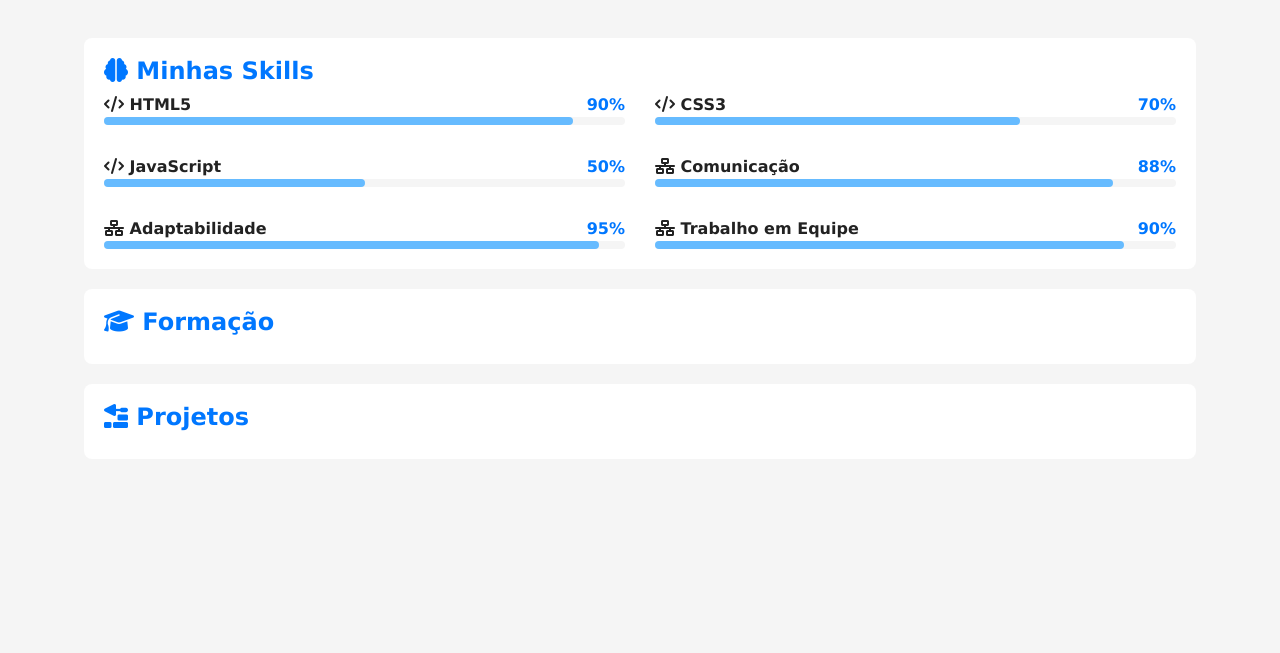
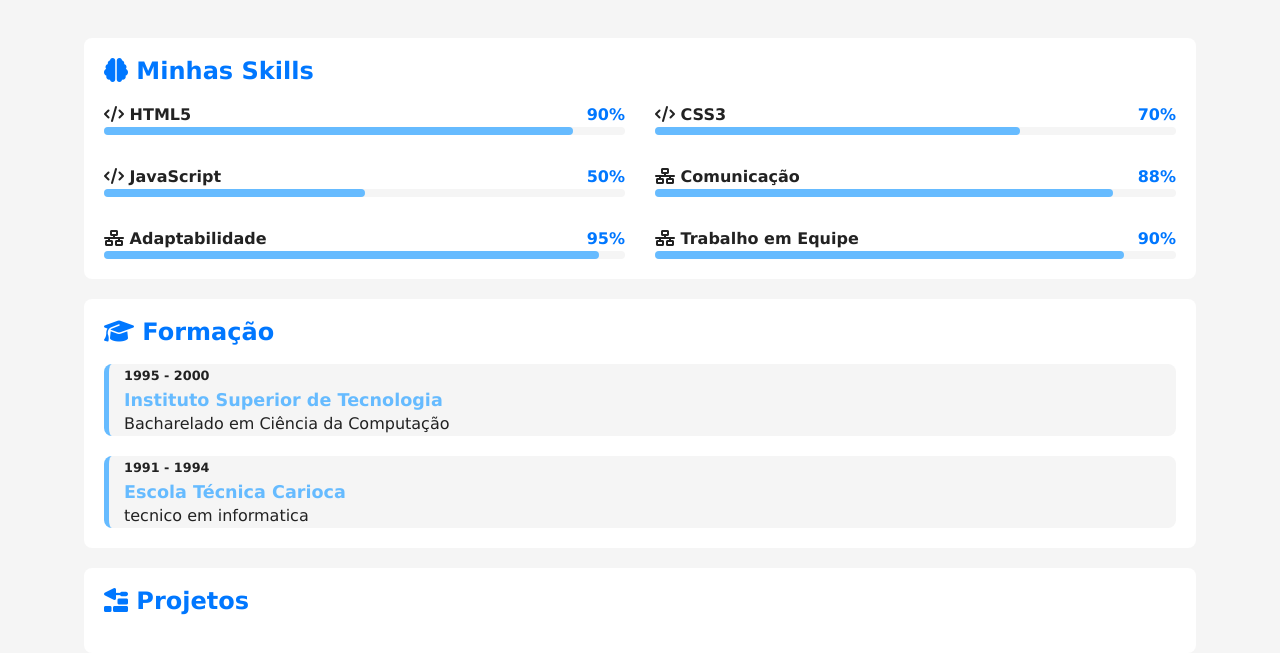
Before and after one commit to Rodriigocamposs/projeto-portfolio, a plain HTML site: page index.html in a window 1280 px wide. Shown: the part 425-1078 px from the top of the page. Before the commit the page ends 904 px from the top, so only its background shows below. Drawn offline with Linux system fonts and the light colour scheme.

Commit message:
adicionando formações

```diff
--- a/estilos/style.css
+++ b/estilos/style.css
@@ -126,7 +126,7 @@ article{
 
 article h2{
   color: var(--destaque);
-  margin-bottom: 10px;
+  margin-bottom: 20px;
 }
 
 #skill-container{
@@ -164,6 +164,37 @@ article h2{
   border-radius: 4px;
 }
 
+#formacao-container{
+  display: flex;
+  flex-direction: column-reverse;
+  gap: 20px;
+}
+
+#formacao-container .curso{
+  background-color: var(--fundo-principal);
+  border-radius: 8px;
+  border-left: 5px solid var(--destaque-inverso);
+  padding-left: 15px;
+  transition: borde-width 0.5s, border-color 0.5s;
+}
+
+#formacao-container .curso:hover{
+  border-left-width: 15px;
+  border-color: var(--destaque);
+  cursor: pointer;
+}
+
+#formacao-container .periodo{
+  font-size: 0.8em;
+  font-weight: bold;
+  color: var(--texto);
+}
+
+#formacao-container .instituicao{
+  color: var(--destaque-inverso);
+  font-size: 1.1em;
+}
+
 
 @media screen and (min-width: 768px){
   #skill-container{
--- a/index.html
+++ b/index.html
@@ -131,6 +131,21 @@
 
             <article id="formacao">
                 <h2><i class="fa-solid fa-graduation-cap"></i> Formação</h2>
+
+                <div id="formacao-container">
+                    <div class="curso">
+                        <p class="periodo">1991 - 1994</p>
+                        <h3 class="instituicao">Escola Técnica Carioca</h3>
+                        <p class="titulacao">tecnico em informatica</p>
+                    </div>
+
+                    <div class="curso">
+                        <p class="periodo">1995 - 2000</p>
+                        <h3 class="instituicao">Instituto Superior de Tecnologia</h3>
+                        <p class="titulacao">Bacharelado em Ciência da Computação</p>
+                    </div>
+                </div>
+
             </article> <!--fim article formação-->
 
             <article id="projetos">
```
